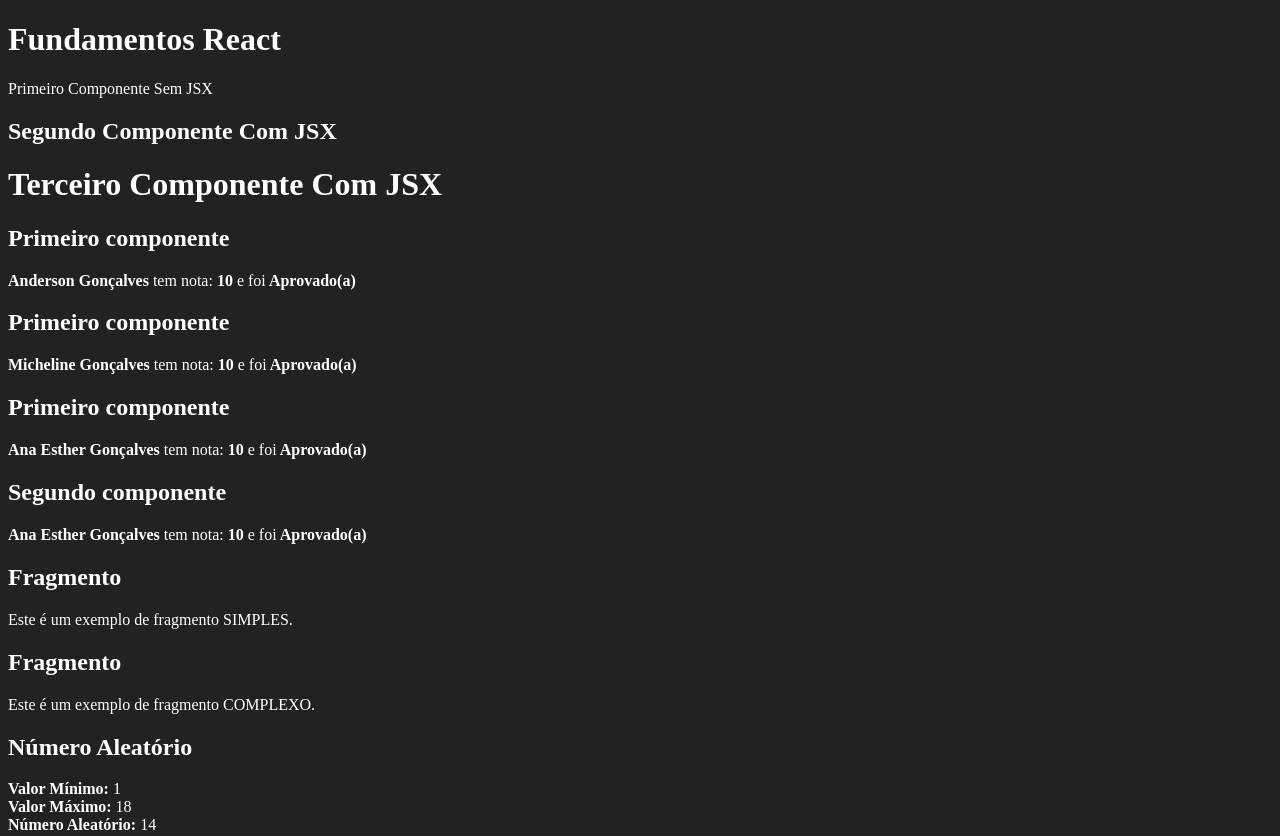
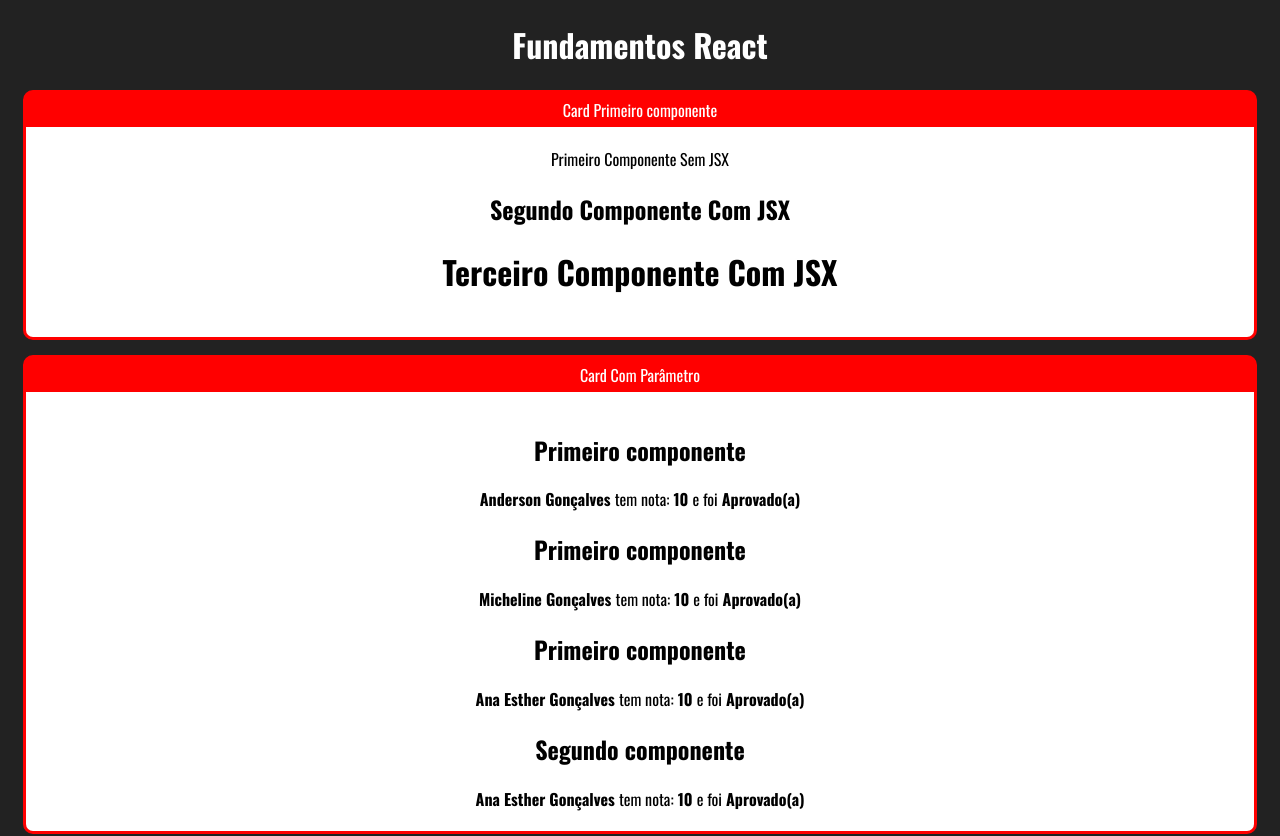
Before and after one commit to AndersonGoncalves/fundamentos-react, a React (Create React App) app: page / in a window 1280 px wide. Shown: the top 836 px of the page. Built offline with nearby package versions, Linux system fonts and the light colour scheme.

Commit message:
feat: Componente card

```diff
--- a/public/index.html
+++ b/public/index.html
@@ -10,34 +10,17 @@
       content="Web site created using create-react-app"
     />
     <link rel="apple-touch-icon" href="%PUBLIC_URL%/logo192.png" />
-    <!--
-      manifest.json provides metadata used when your web app is installed on a
-      user's mobile device or desktop. See https://developers.google.com/web/fundamentals/web-app-manifest/
-    -->
     <link rel="manifest" href="%PUBLIC_URL%/manifest.json" />
-    <!--
-      Notice the use of %PUBLIC_URL% in the tags above.
-      It will be replaced with the URL of the `public` folder during the build.
-      Only files inside the `public` folder can be referenced from the HTML.
 
-      Unlike "/favicon.ico" or "favicon.ico", "%PUBLIC_URL%/favicon.ico" will
-      work correctly both with client-side routing and a non-root public URL.
-      Learn how to configure a non-root public URL by running `npm run build`.
-    -->
+
+    <link rel="preconnect" href="https://fonts.googleapis.com">
+    <link rel="preconnect" href="https://fonts.gstatic.com" crossorigin>
+    <link href="https://fonts.googleapis.com/css2?family=Oswald:wght@200..700&display=swap" rel="stylesheet">
+
     <title>React App</title>
   </head>
   <body>
     <noscript>You need to enable JavaScript to run this app.</noscript>
     <div id="root"></div>
-    <!--
-      This HTML file is a template.
-      If you open it directly in the browser, you will see an empty page.
-
-      You can add webfonts, meta tags, or analytics to this file.
-      The build step will place the bundled scripts into the <body> tag.
-
-      To begin the development, run `npm start` or `yarn start`.
-      To create a production bundle, use `npm run build` or `yarn build`.
-    -->
   </body>
 </html>
--- a/src/app.jsx
+++ b/src/app.jsx
@@ -2,13 +2,19 @@ import PrimeiroSemJSX, { SegundoComJSX, TerceiroComJSX } from './components/basi
 import ComParametro from './components/basicos/ComParametro';
 import { FragmentoComplexo, FragmentoSimples } from './components/basicos/Fragmento';
 import Aleatorio from './components/basicos/Aleatorio';
+import Card from './components/layout/Card';
 
 export default (_) =>
     <div id="app">
         <h1>Fundamentos React</h1>
+
+        <Card titulo="Card Primeiro componente">
             <PrimeiroSemJSX />
             <SegundoComJSX />
             <TerceiroComJSX />
+        </Card>
+
+        <Card titulo="Card Com Parâmetro">
             <ComParametro
                 titulo="Primeiro componente"
                 aluno="Anderson Gonçalves"
@@ -25,7 +31,17 @@ export default (_) =>
                 titulo="Segundo componente"
                 aluno="Ana Esther Gonçalves"
                 nota={10.0} />
+        </Card>
+
+        <Card titulo="Card de Fragmento Complexo">
+            <FragmentoComplexo tipo="COMPLEXO" />
+        </Card>
+
+        <Card titulo="Card de Fragmento Simples">
             <FragmentoSimples tipo="SIMPLES" />
-        <FragmentoComplexo tipo="COMPLEXO" />
+        </Card>
+
+        <Card titulo="Exemplo de Card">
             <Aleatorio min={1} max={18} />
+        </Card>
     </div>
--- /dev/null
+++ b/src/components/layout/Card.css
@@ -0,0 +1,19 @@
+.Card {
+    background-color: red;
+    border: 3px solid red;
+    border-radius: 10px;
+    overflow: hidden;
+    margin: 15px;
+}
+
+.Card .Title {
+    padding: 5px 0px;
+    display: flex;
+    justify-content: center;
+}
+
+.Card .Content {
+    background-color: white;
+    color: black;
+    padding: 20px;
+}
--- /dev/null
+++ b/src/components/layout/Card.jsx
@@ -0,0 +1,8 @@
+import "./Card.css";
+
+export default (props) => {
+    return <div className="Card">
+        <div className="Title"> {props.titulo} </div>
+        <div className="Content">{props.children}</div>
+    </div>;
+};
--- a/src/index.css
+++ b/src/index.css
@@ -1,4 +1,6 @@
 body {
+    font-family: Oswald;
     background-color: #222;
     color: white;
+    text-align: center;
 }
```
Lines whose indentation alone changed are shown as unchanged.
